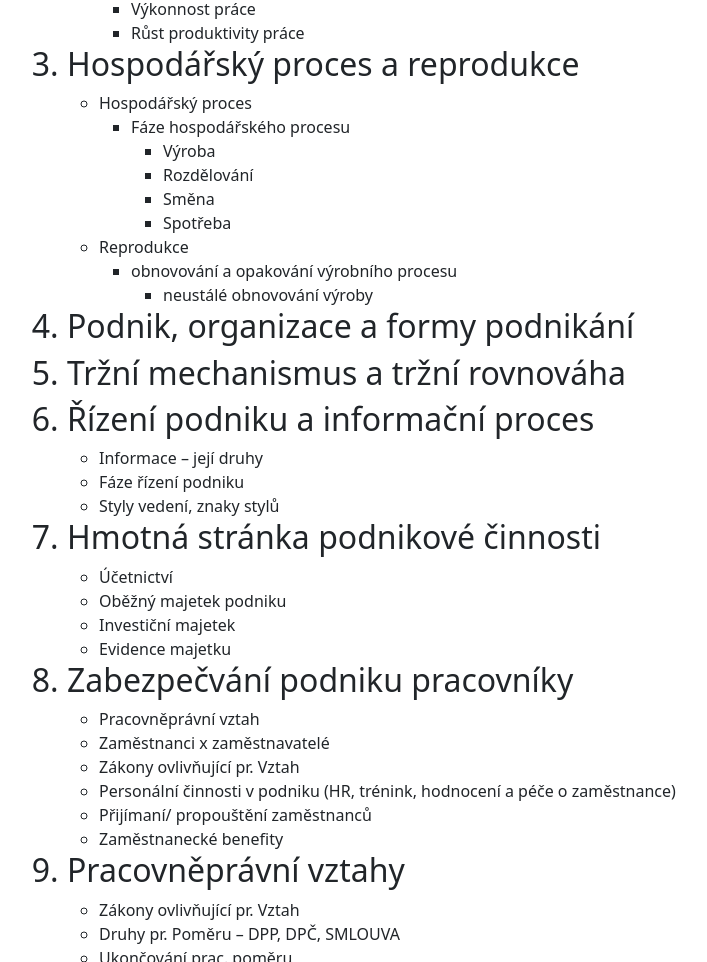
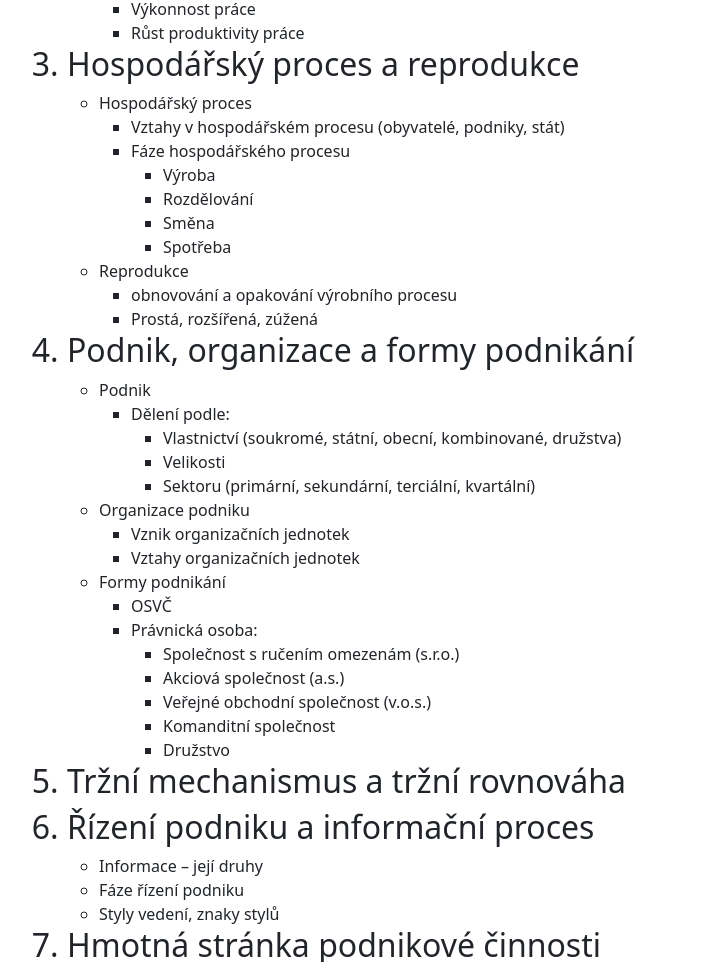
Before and after one commit to filip2cz/maturita-eko, a plain HTML site: page osnova/index.html in a window 1280 px wide. Shown: the part 696-1658 px from the top of the page, without its empty margins (47-754 px from the left). Drawn offline with nearby package versions, Linux system fonts and the light colour scheme.

Commit message:
ADD: Podnik, organizace a formy podnikání

```diff
--- a/osnova/index.html
+++ b/osnova/index.html
@@ -82,6 +82,7 @@
             <ul>
                 <li>Hospodářský proces</li>
                 <ul>
+                    <li>Vztahy v hospodářském procesu (obyvatelé, podniky, stát)</li>
                     <li>Fáze hospodářského procesu</li>
                     <ul>
                         <li>Výroba</li>
@@ -93,15 +94,44 @@
                 <li>Reprodukce</li>
                 <ul>
                     <li>obnovování a opakování výrobního procesu</li>
-                    <ul>
-                        <li>neustálé obnovování výroby</li>
-                    </ul>
+                    <li>Prostá, rozšířená, zúžená</li>
                 </ul>
             </ul>
 
             <h2>
                 <li>Podnik, organizace a formy podnikání</li>
             </h2>
+
+            <ul>
+                <li>Podnik</li>
+                <ul>
+                    <li>Dělení podle:</li>
+                    <ul>
+                        <li>Vlastnictví (soukromé, státní, obecní, kombinované, družstva)</li>
+                        <li>Velikosti</li>
+                        <li>Sektoru (primární, sekundární, terciální, kvartální)</li>
+                    </ul>
+                </ul>
+
+                <li>Organizace podniku</li>
+                <ul>
+                    <li>Vznik organizačních jednotek</li>
+                    <li>Vztahy organizačních jednotek</li>
+                </ul>
+
+                <li>Formy podnikání</li>
+                <ul>
+                    <li>OSVČ</li>
+                    <li>Právnická osoba:</li>
+                    <ul>
+                        <li>Společnost s ručením omezenám (s.r.o.)</li>
+                        <li>Akciová společnost (a.s.)</li>
+                        <li>Veřejné obchodní společnost (v.o.s.)</li>
+                        <li>Komanditní společnost</li>
+                        <li>Družstvo</li>
+                    </ul>
+                </ul>
+            </ul>
 
             <h2>
                 <li>Tržní mechanismus a tržní rovnováha</li>
```
